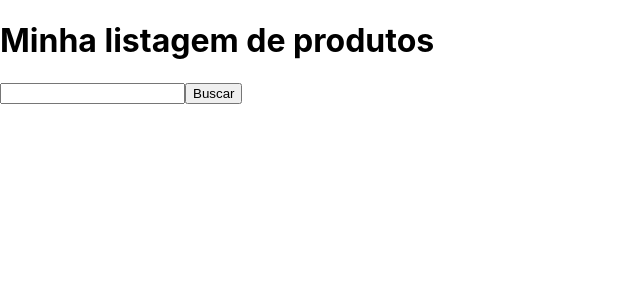
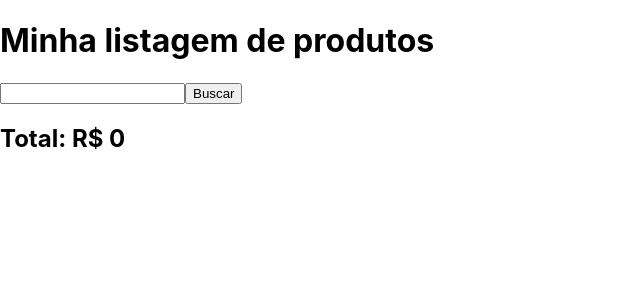
Before and after one commit to nclwgn/ignite-reactjs-06-react-performance, a React (Vite) app: page / in a window 1280 px wide. Shown: the top 300 px of the page, without its empty margins (0-640 px from the left). Built offline with nearby package versions, Linux system fonts and the light colour scheme.

Commit message:
Add useMemo example

```diff
--- a/src/components/ProductListing.tsx
+++ b/src/components/ProductListing.tsx
@@ -1,4 +1,4 @@
-import { FormEvent, useState } from "react";
+import { FormEvent, useMemo, useState } from "react";
 import { Product } from "./Product";
 
 export function ProductListing() {
@@ -8,6 +8,13 @@ export function ProductListing() {
     name: string,
     price: string
   }[]>([]);
+
+  const totalPrice = useMemo(() => {
+    return productList.reduce((total, product) => {
+      // Costful operation with strings
+      return total + Number(product.price.replace('R$ ', '').replace(',', '.'));
+    }, 0);
+  }, [productList]);
 
   async function handleSubmit(e: FormEvent) {
     e.preventDefault();
@@ -36,6 +43,8 @@ export function ProductListing() {
         </button>
       </form>
 
+      <h2>Total: R$ {totalPrice.toLocaleString('pt-BR', {maximumFractionDigits: 2})}</h2>
+
       {productList.map(product => (
         <Product
           product={product}
```
